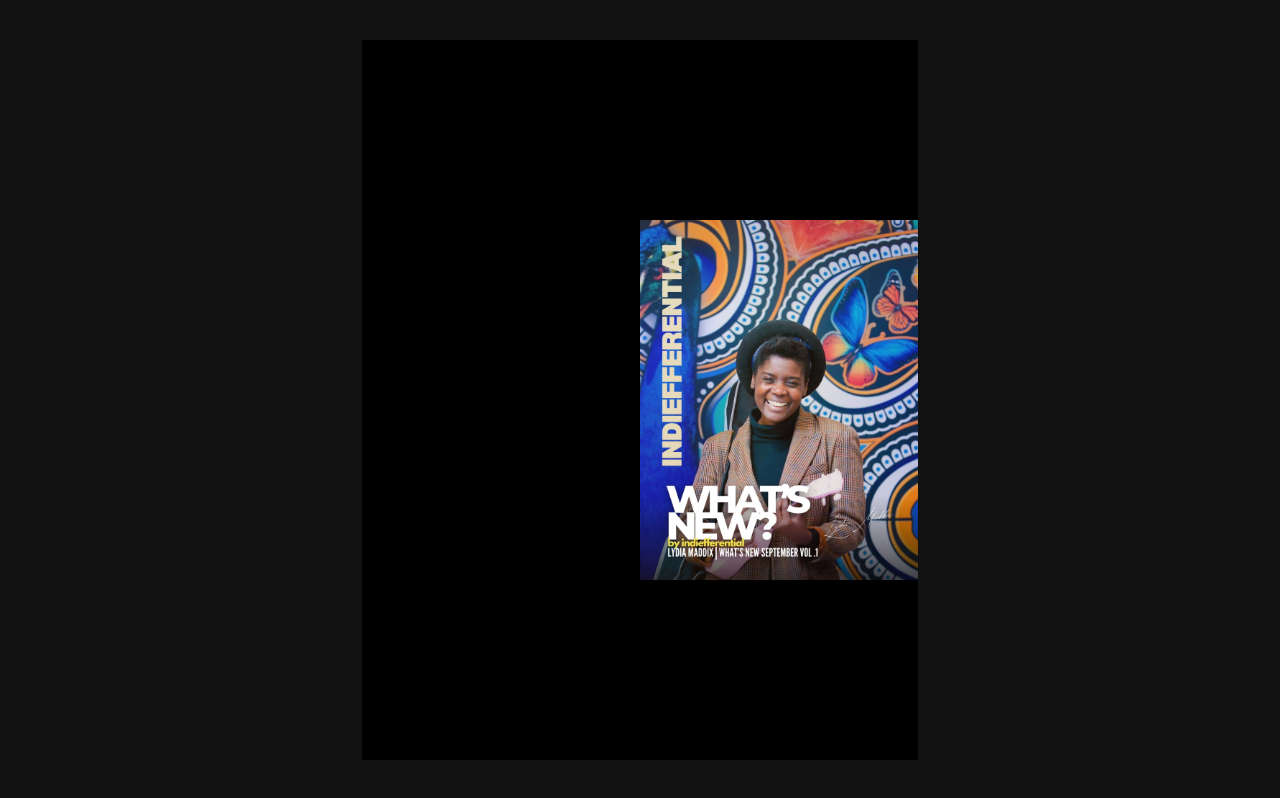
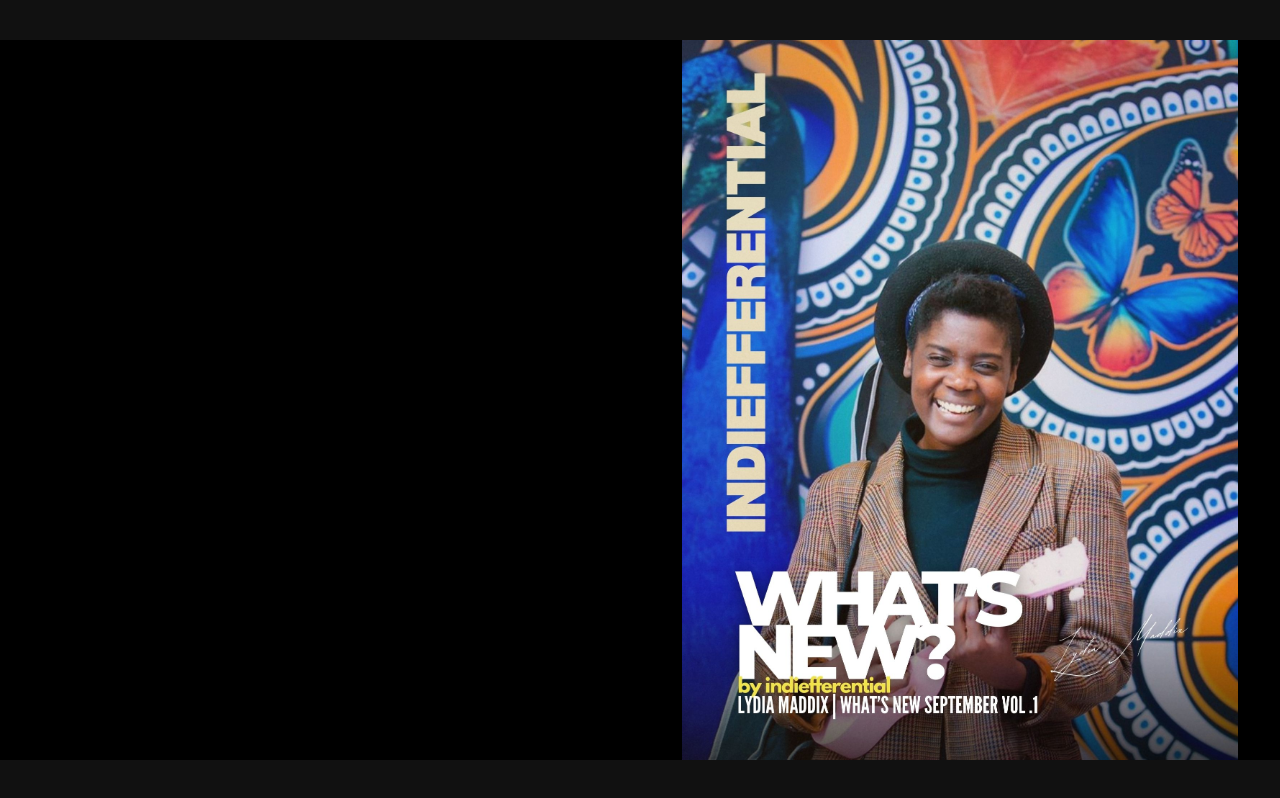
Before and after one commit to indieprint/previewmobile, a plain HTML site: page index.html in a window 1280 px wide. Shown: the top 798 px of the page. Drawn offline with Linux system fonts and the light colour scheme; files whose address does not match are found by name.

Commit message:
Update index.html

```diff
--- a/index.html
+++ b/index.html
@@ -14,38 +14,30 @@
     height: 100vh;
     font-family: sans-serif;
   }
-
-  /* Container for pages */
   .magazine {
     display: flex;
-    justify-content: center;
-    width: auto;       /* fit pages exactly */
+    width: 100%;
     max-width: 1800px;
     height: 90vh;
-    gap: 0;
+    position: relative;
+    gap: 0; /* No gap between pages */
   }
-
-  /* Each page */
   .page {
-    width: 50%;        /* half of container for seamless spread */
-    height: 100%;
+    flex: 1;
     background: #000;
+    border-radius: 0; /* No rounding */
     overflow: hidden;
     display: flex;
     align-items: center;
     justify-content: center;
-    border-radius: 0;
-    box-shadow: none;
+    box-shadow: none; /* Remove shadow so pages touch */
   }
-
   .page img {
     width: 100%;
     height: 100%;
-    object-fit: contain; /* no cropping */
+    object-fit: contain; /* Keep full image visible */
     background: #000;
   }
-
-  /* Navigation buttons */
   .button {
     position: absolute;
     top: 50%;
@@ -62,7 +54,6 @@
   .prev { left: -60px; }
   .next { right: -60px; }
 
-  /* Mobile responsiveness */
   @media (max-width: 768px) {
     body {
       height: auto;
@@ -71,10 +62,9 @@
     .magazine {
       width: 100%;
       height: auto;
-      gap: 0;
+      gap: 0; /* no gap on mobile */
     }
     .page {
-      width: 50%;   /* both pages scale down */
       height: auto;
     }
     .button.prev { left: 10px; }
@@ -106,13 +96,13 @@
     const left = document.getElementById('pageLeft');
     const right = document.getElementById('pageRight');
 
-    // First page: only right
+    // First page: only right side
     if (currentIndex === 0) {
       left.style.display = "none";
       right.style.display = "block";
       right.src = pages[0];
     }
-    // Last page: only left
+    // Last page: only left side
     else if (currentIndex === totalPages - 1) {
       left.style.display = "block";
       right.style.display = "none";
```
